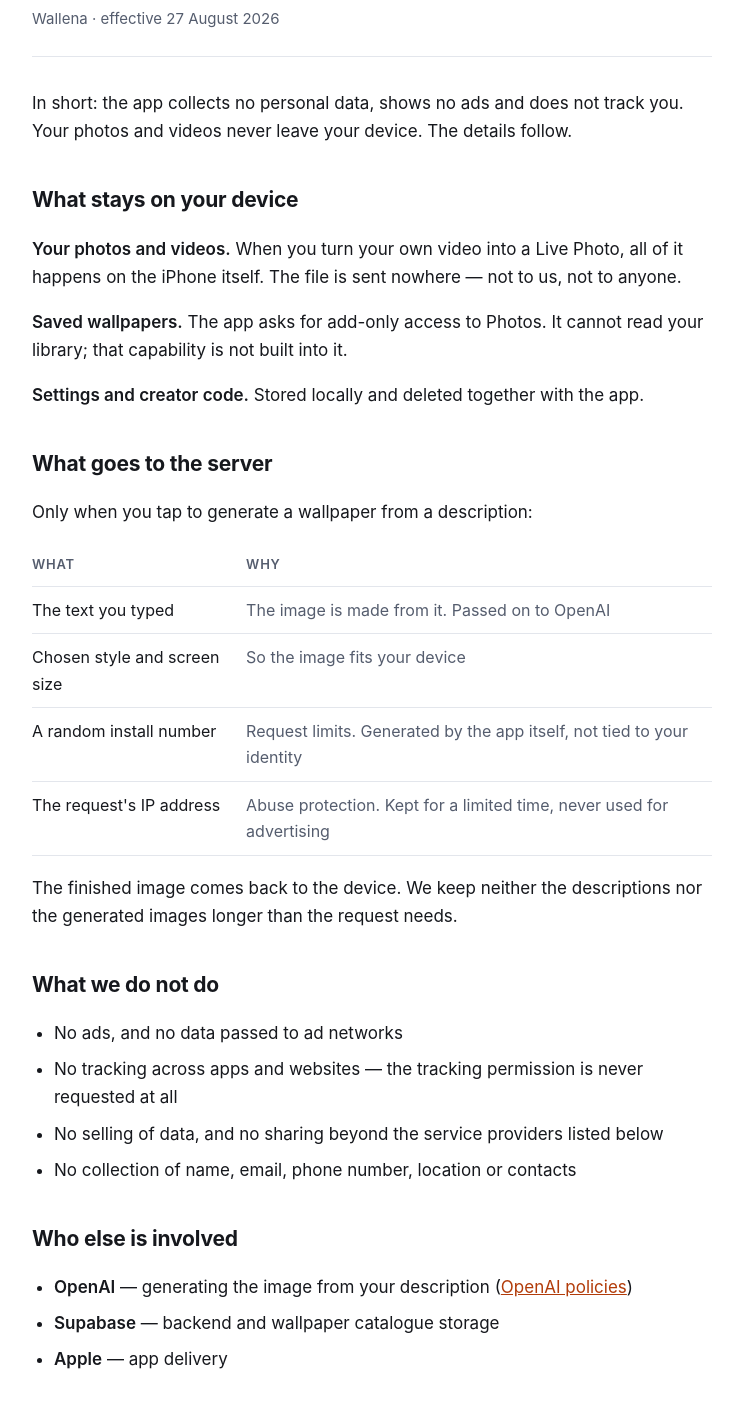
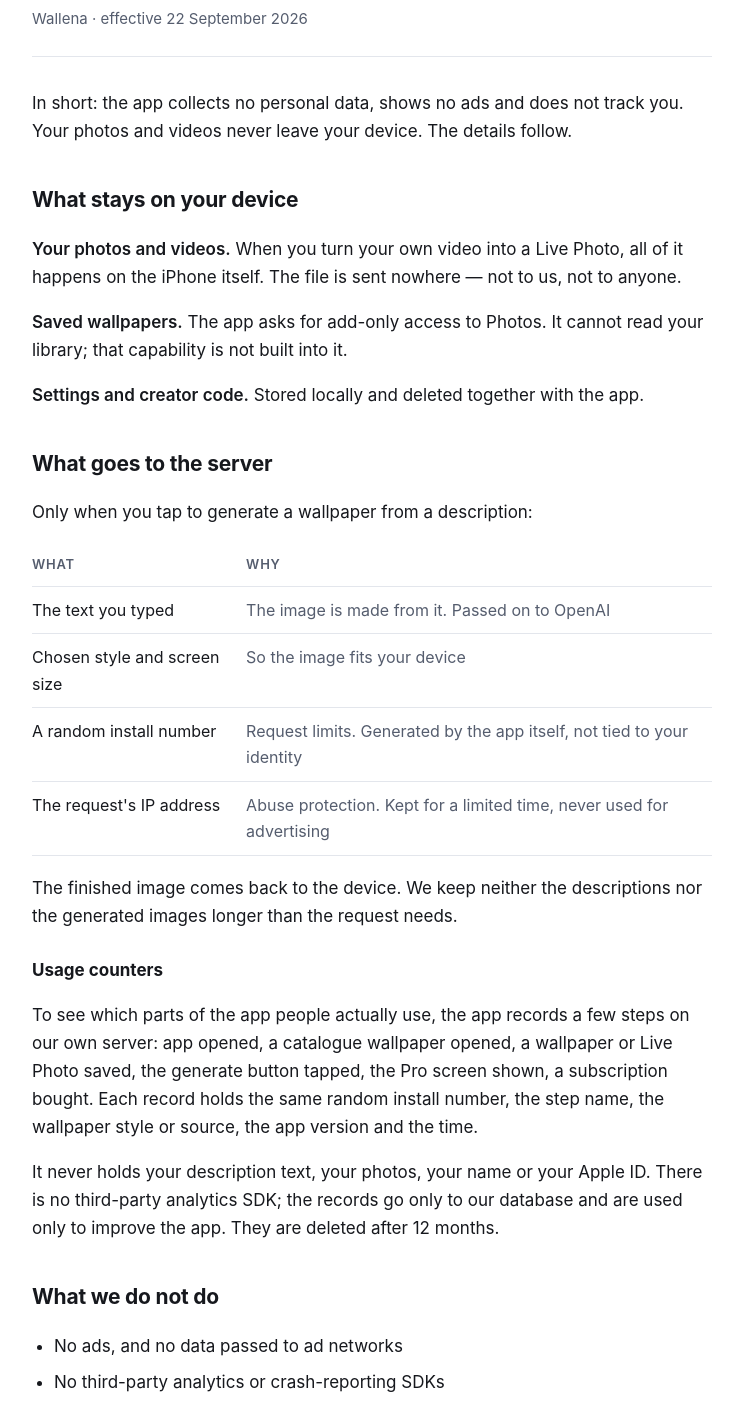
Before and after one commit to yakhin93/upmedia-legal, a plain HTML site: page wallena/privacy/index.html in a window 1280 px wide. Shown: the part 123-1524 px from the top of the page, without its empty margins (268-1011 px from the left). Drawn offline with Linux system fonts and the light colour scheme.

Commit message:
docs: политика Wallena — собственные счётчики использования без сторонних SDK

```diff
--- a/wallena/privacy/index.html
+++ b/wallena/privacy/index.html
@@ -11,7 +11,7 @@
 <header>
   <a class="back" href="../support/">Support</a> · <a href="../terms/">Terms</a> · <a href="ru/">Русский</a>
   <h1>Privacy Policy</h1>
-  <p class="meta">Wallena · effective 27 August 2026</p>
+  <p class="meta">Wallena · effective 22 September 2026</p>
 </header>
 
 <p>In short: the app collects no personal data, shows no ads and does not track you. Your photos and videos never leave your device. The details follow.</p>
@@ -32,9 +32,20 @@
 </table>
 <p>The finished image comes back to the device. We keep neither the descriptions nor the generated images longer than the request needs.</p>
 
+<h3>Usage counters</h3>
+<p>To see which parts of the app people actually use, the app records a few
+steps on our own server: app opened, a catalogue wallpaper opened, a wallpaper
+or Live Photo saved, the generate button tapped, the Pro screen shown, a
+subscription bought. Each record holds the same random install number, the
+step name, the wallpaper style or source, the app version and the time.</p>
+<p>It never holds your description text, your photos, your name or your Apple
+ID. There is no third-party analytics SDK; the records go only to our database
+and are used only to improve the app. They are deleted after 12 months.</p>
+
 <h2>What we do not do</h2>
 <ul>
   <li>No ads, and no data passed to ad networks</li>
+  <li>No third-party analytics or crash-reporting SDKs</li>
   <li>No tracking across apps and websites — the tracking permission is never requested at all</li>
   <li>No selling of data, and no sharing beyond the service providers listed below</li>
   <li>No collection of name, email, phone number, location or contacts</li>
```
Also changed, not shown: wallena/privacy/ru/index.html (+12 -1 lines).
